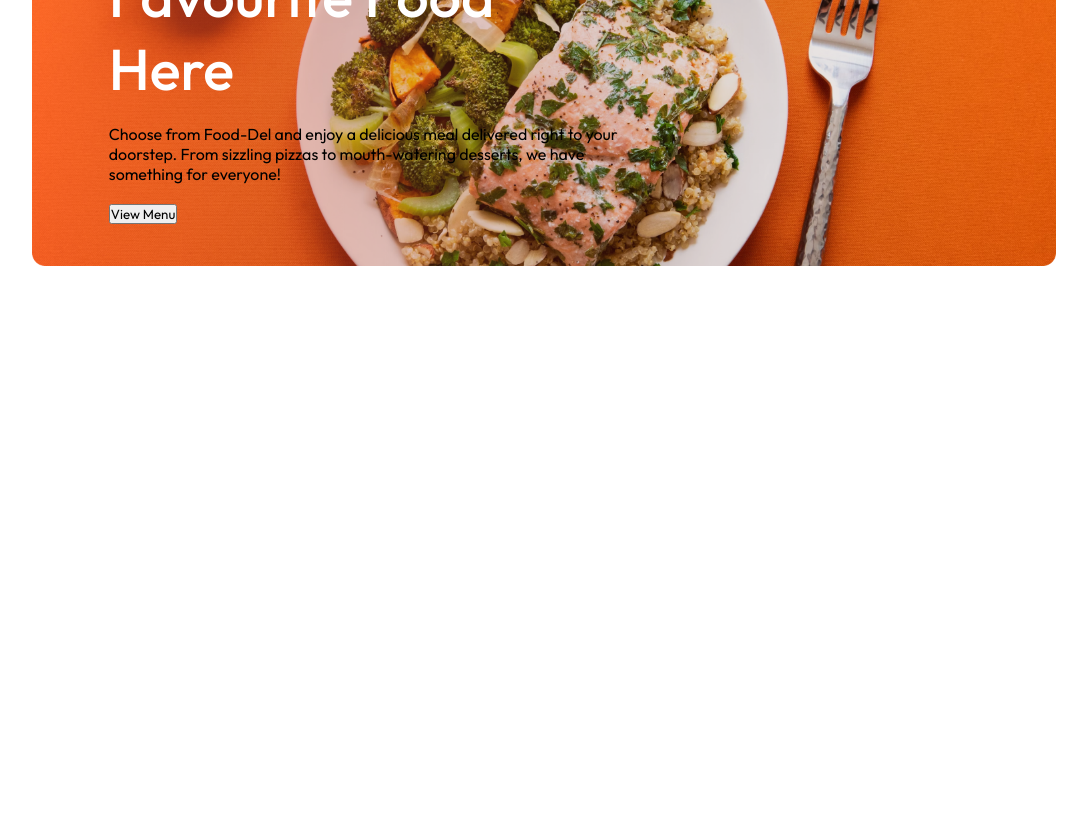
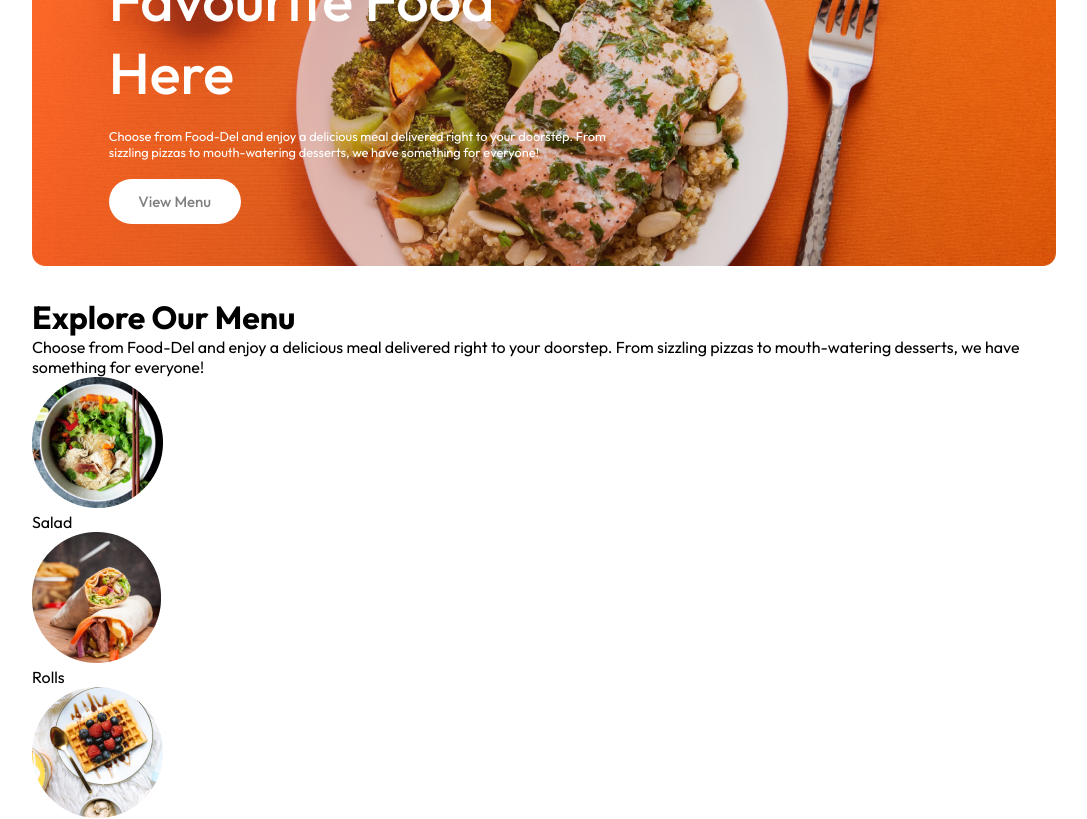
Before and after one commit to Monali40/react-food-del, a React (Vite) app in the folder food-delivery-website/: page / in a window 1280 px wide. Shown: the part 280-1099 px from the top of the page, without its empty margins (96-1183 px from the left). Before the commit the page ends 800 px from the top, so only its background shows below. Built offline with nearby package versions, Linux system fonts and the light colour scheme.

Commit message:
created exploreMenu page wrote code for display menu list on home

```diff
--- /dev/null
+++ b/food-delivery-website/src/components/ExploreMenu/ExploreMenu.css
@@ -0,0 +1,3 @@
+.explore-menu{
+
+}
--- /dev/null
+++ b/food-delivery-website/src/components/ExploreMenu/ExploreMenu.jsx
@@ -0,0 +1,29 @@
+import React from 'react'
+import './ExploreMenu.css'
+import { menu_list } from '../../assets/assets'// before writing below code need to add this
+
+const ExploreMenu = () => {
+  return (
+    <div className='explore-menu' id='explore-menu'>
+        <h1>Explore Our Menu</h1>
+        <p className='explore-menu-text'>Choose from Food-Del and enjoy a delicious meal delivered right to your doorstep. From sizzling pizzas to mouth-watering desserts, we have something for everyone!</p>
+        <div className="explore-menu-list">
+            {menu_list.map((item,index)=>{
+                return (
+                    <div key={index} className="explore-menu-list-item">
+                        <img src={item.menu_image} alt=''/>
+                        <p>{item.menu_name}</p>
+                    </div>
+
+                )
+
+            })}
+        </div>
+    </div>
+  )
+}
+
+export default ExploreMenu
+
+
+// item is object where we have property menu_image
--- a/food-delivery-website/src/components/Header/Header.css
+++ b/food-delivery-website/src/components/Header/Header.css
@@ -15,6 +15,7 @@
     max-width: 50%;
     bottom: 10%;
     left: 6vw;
+    animation: fadeIn 3s; /* created fadeIn keyframes in index.css*/
 
 }
 
@@ -25,6 +26,21 @@
 
 }
 
+.header-contents p{
+    color: white;
+    font-size: 1vw;
 
+}
+
+.header-contents button{
+   border: none;
+   color: gray;
+   font-weight: 500;
+   padding: 1vw 2.3vw;
+   background-color: white;
+   font-size: 15px;
+   border-radius:  50px;
+
+}
 
 /* Note:  relative: Its original position, absolute:Its nearest positioned ancestor(relative)*/
--- a/food-delivery-website/src/index.css
+++ b/food-delivery-website/src/index.css
@@ -21,3 +21,12 @@ a{
   width: 80%;
   margin: auto;
 }
+
+@keyframes fadeIn {
+  0%{
+    opacity: 0;
+  }
+  100%{
+    opacity: 1;
+  }
+}
--- a/food-delivery-website/src/pages/Home/Home.jsx
+++ b/food-delivery-website/src/pages/Home/Home.jsx
@@ -1,11 +1,13 @@
 import React from 'react';
 import './Home.css';
 import Header from '../../components/Header/Header';
+import ExploreMenu from '../../components/ExploreMenu/ExploreMenu';
 
 const Home = () => {
   return (
     <div>
       <Header />
+      <ExploreMenu/>
     </div>
   );
 };
```
